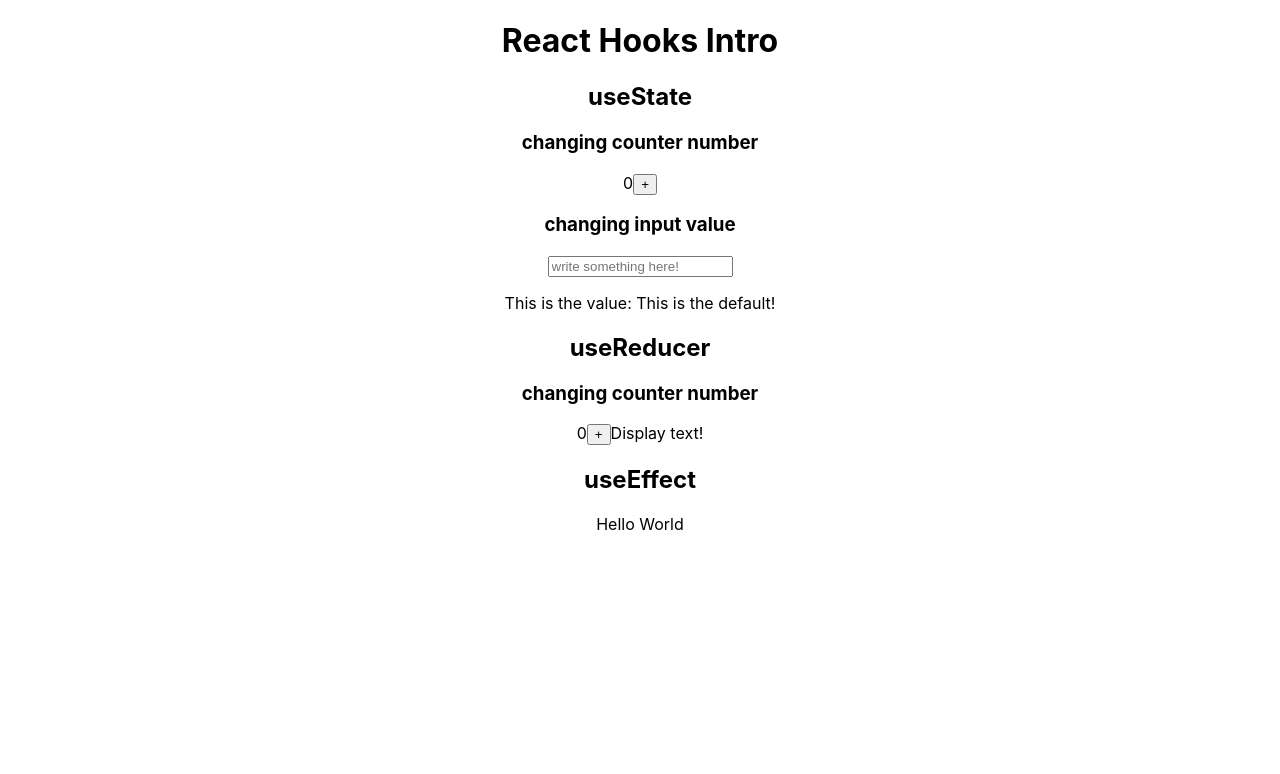
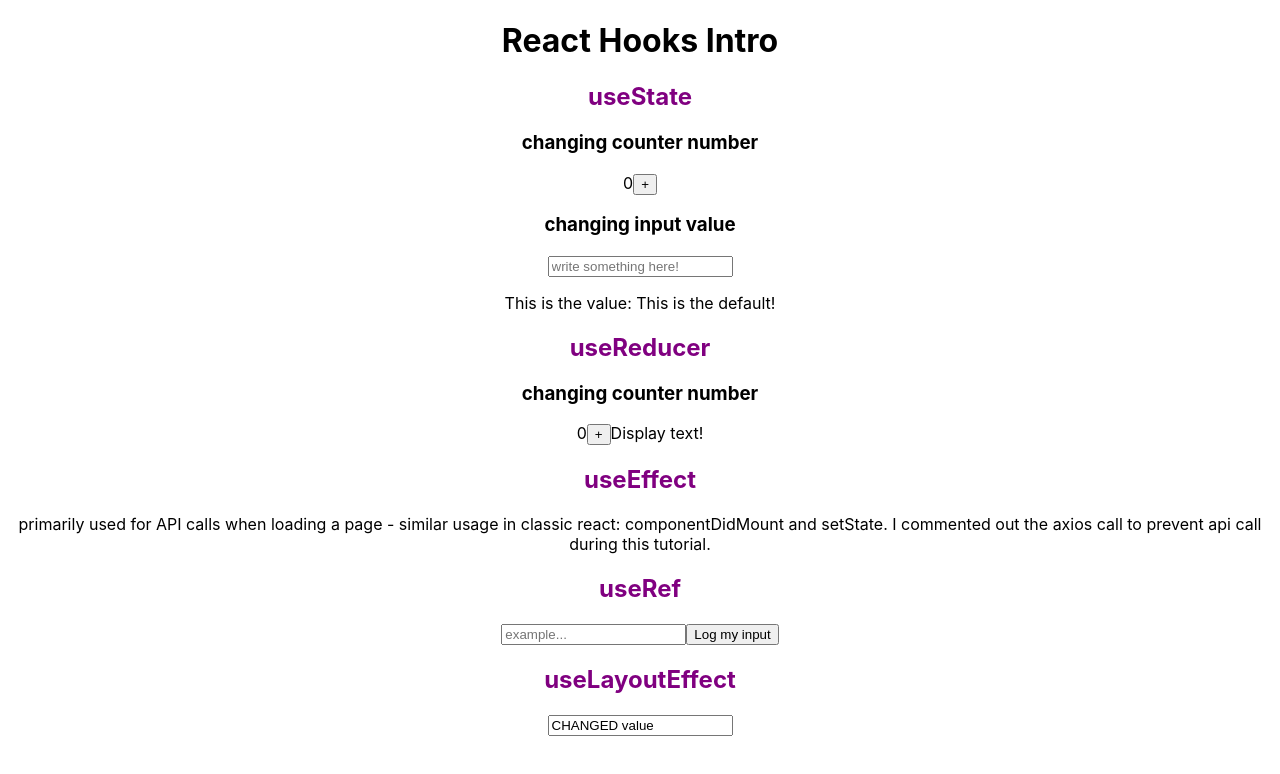
Before and after one commit to irenecodes/hooks-intro, a React (Create React App) app: page / in a window 1280 px wide. Shown: the top 774 px of the page. Built offline with nearby package versions, Linux system fonts and the light colour scheme; no server answers.

Commit message:
useLayoutEffect done

```diff
--- a/src/App.css
+++ b/src/App.css
@@ -1,38 +1,6 @@
 .App {
   text-align: center;
 }
-
-.App-logo {
-  height: 40vmin;
-  pointer-events: none;
+h2 {
+  color: purple;
 }
-
-@media (prefers-reduced-motion: no-preference) {
-  .App-logo {
-    animation: App-logo-spin infinite 20s linear;
-  }
-}
-
-.App-header {
-  background-color: #282c34;
-  min-height: 100vh;
-  display: flex;
-  flex-direction: column;
-  align-items: center;
-  justify-content: center;
-  font-size: calc(10px + 2vmin);
-  color: white;
-}
-
-.App-link {
-  color: #61dafb;
-}
-
-@keyframes App-logo-spin {
-  from {
-    transform: rotate(0deg);
-  }
-  to {
-    transform: rotate(360deg);
-  }
-}
--- a/src/App.js
+++ b/src/App.js
@@ -2,6 +2,8 @@ import StateTutorial from './components/StateTutorial';
 import ReducerTutorial from './components/ReducerTutorial';
 import './App.css';
 import EffectTutorial from './components/EffectTutorial';
+import RefTutorial from './components/RefTutorial';
+import LayoutTutorial from './components/LayoutTutorial';
 
 function App() {
   return (
@@ -10,6 +12,8 @@ function App() {
       <StateTutorial />
       <ReducerTutorial />
       <EffectTutorial />
+      <RefTutorial />
+      <LayoutTutorial />
     </div>
   );
 }
--- a/src/components/EffectTutorial.jsx
+++ b/src/components/EffectTutorial.jsx
@@ -7,19 +7,23 @@ const EffectTutorial = () => {
   // primarily used for API calls when loading a page
   useEffect(() => {
     console.log('yo the component is instantiated');
-    axios
-      .get('https://jsonplaceholder.typicode.com/comments')
-      .then((response) => {
-        // console.log(response.data);
-        console.log('api is called');
-      });
+    // axios
+    //   .get('https://jsonplaceholder.typicode.com/comments')
+    //   .then((response) => {
+    //     console.log(response.data);
+    //   });
+
     // pass array of all states I want to listen to. here I listen to nothing so useEffect only runs on mount
   }, []);
 
   return (
     <>
       <h2>useEffect</h2>
-      <section>Hello World</section>
+      <section>
+        primarily used for API calls when loading a page - similar usage in
+        classic react: componentDidMount and setState. I commented out the axios
+        call to prevent api call during this tutorial.
+      </section>
     </>
   );
 };
--- /dev/null
+++ b/src/components/LayoutTutorial.jsx
@@ -0,0 +1,29 @@
+import React, { useLayoutEffect, useRef, useEffect } from 'react';
+
+const LayoutTutorial = () => {
+  const inputRef = useRef(null);
+  // called before useEffect. useEffect happens AFTER page render. useLayoutEffect is called as the very first
+  useLayoutEffect(() => {
+    console.log('useLayoutEffect');
+    console.log(
+      'Which value will display? Original or useEffect changed value?',
+      inputRef.current.value
+    );
+  }, []);
+  useEffect(() => {
+    inputRef.current.value = 'CHANGED value';
+  }, []);
+  return (
+    <>
+      <h2>useLayoutEffect</h2>
+      <input
+        type="text"
+        ref={inputRef}
+        value="DEFAULT initial value"
+        readOnly
+      />
+    </>
+  );
+};
+
+export default LayoutTutorial;
--- /dev/null
+++ b/src/components/RefTutorial.jsx
@@ -0,0 +1,25 @@
+import React, { useRef } from 'react';
+
+const RefTutorial = () => {
+  //reference to a DOM element. similar to angular ElementRef,Renderer2
+  const inputRef = useRef(null);
+
+  const onClick = () => {
+    //whenever accessing, need to write .current
+    console.log(inputRef.current.value);
+    // common use case : focus
+    inputRef.current.focus();
+    // common use : clear
+    // inputRef.current.value = '';
+  };
+
+  return (
+    <>
+      <h2>useRef</h2>
+      <input type="text" placeholder="example..." ref={inputRef} />
+      <button onClick={onClick}>Log my input</button>
+    </>
+  );
+};
+
+export default RefTutorial;
```
Also changed, not shown: 1 other file (tests, documents, lock files or other folders).
